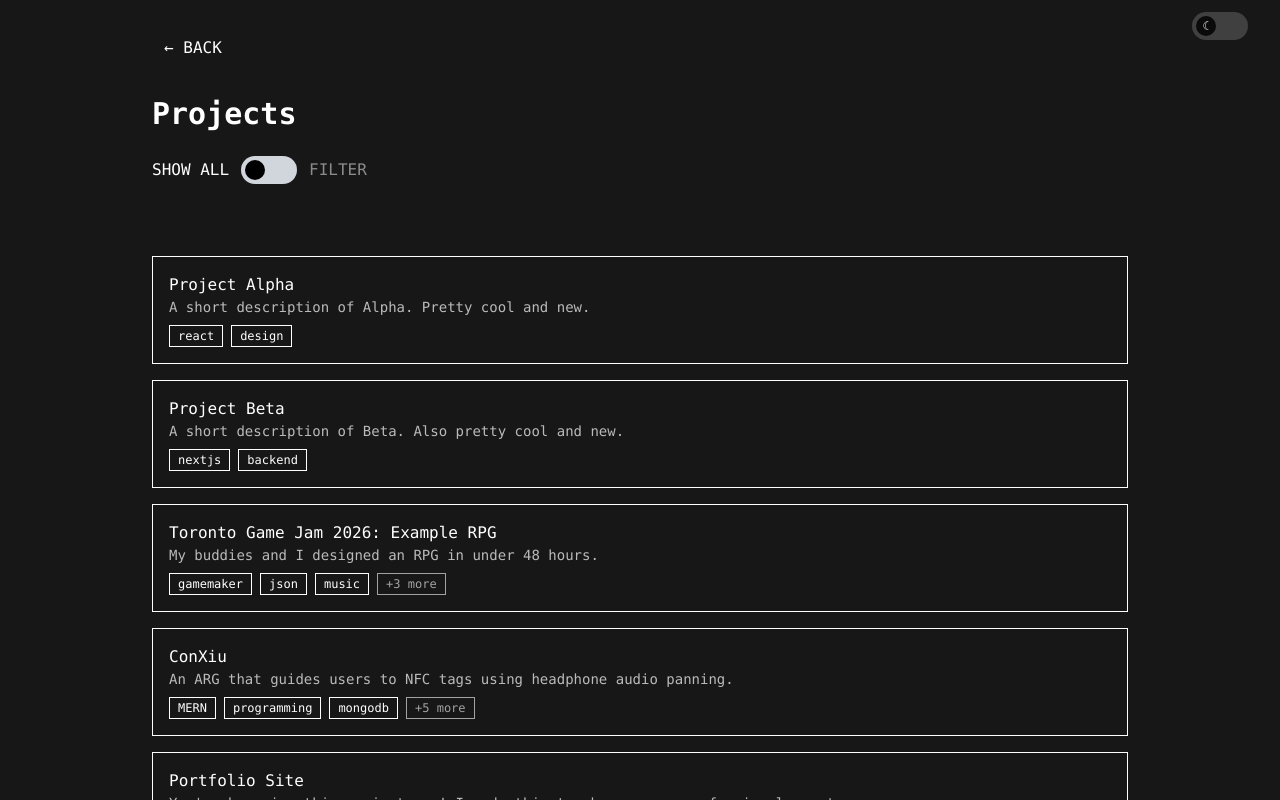
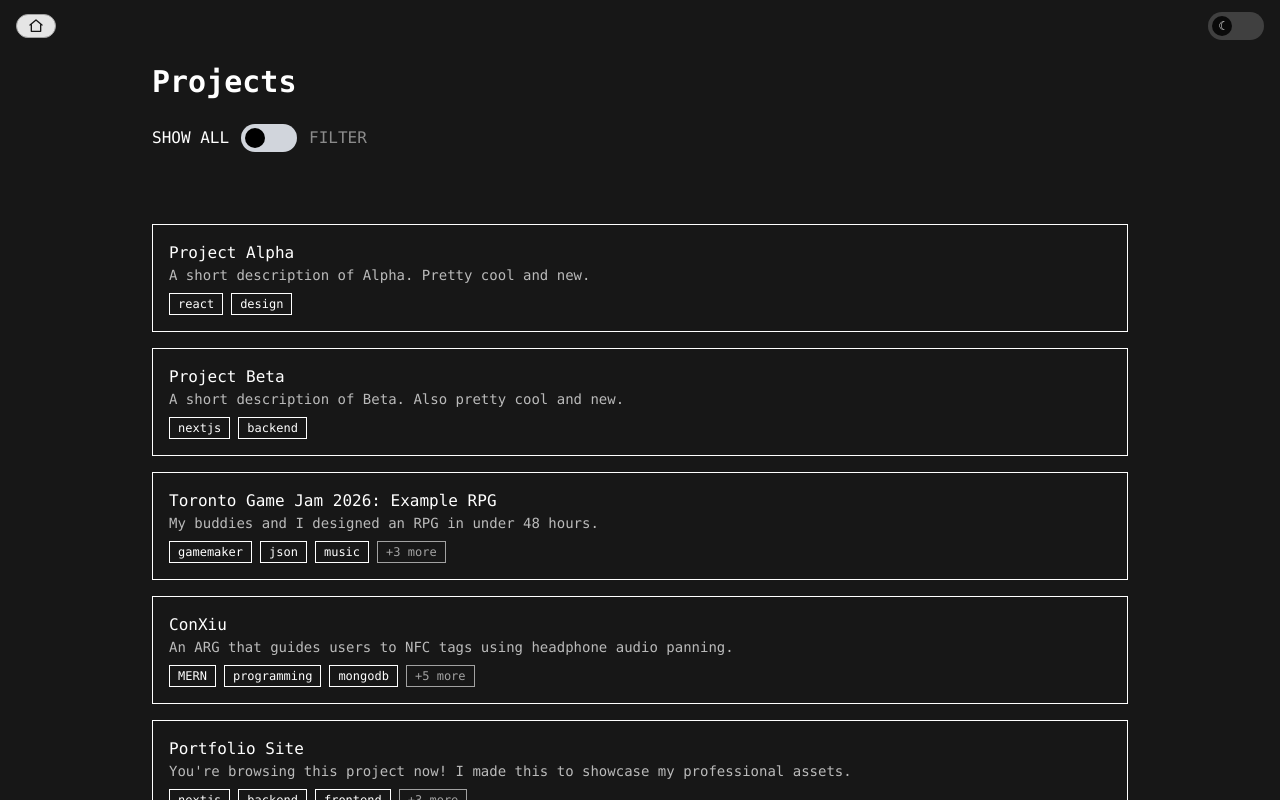
Before and after one commit to tsaulnier/software-portfolio, a Next.js app: page /projects in a window 1280 px wide. Shown: the top 800 px of the page. Built offline with nearby package versions, Linux system fonts and the light colour scheme.

Commit message:
header cleanup

```diff
--- a/app/about/page.tsx
+++ b/app/about/page.tsx
@@ -4,7 +4,9 @@ export default function About(){
 
 return (
     <main>
-        ABOUT
+        <div className="pt-13">
+            ABOUT
+        </div>
     </main>
     )
 }
--- a/app/projects/ProjectsClient.tsx
+++ b/app/projects/ProjectsClient.tsx
@@ -56,13 +56,9 @@ export default function ProjectsClient({ projects, allTags }: Props) {
 
   return (
     <>
-      {/* Back */}
-      <nav style={{ padding: "0.75rem" }}>
-        <Link href="/">← BACK</Link>
-      </nav>
 
       {/* Title */}
-      <h1 className="text-3xl font-semibold">Projects</h1>
+      <h1 className="text-3xl font-semibold pt-10">Projects</h1>
 
       {/* Top controls */}
 
--- a/app/resume/page.tsx
+++ b/app/resume/page.tsx
@@ -2,10 +2,8 @@ import Link from "next/link";
 
 export default function Resume() {
   return (
+    <div className="pt-13">
       <main style={{ height: "100vh", width: "100%" }}>
-      <nav style={{ padding: "0.75rem" }}>
-        <Link href="/">← BACK</Link>
-      </nav>
 
         <iframe
           src="/resume/resume.pdf"
@@ -18,5 +16,6 @@ export default function Resume() {
           }}
         />
       </main>
+    </div>
   );
 }
--- a/components/header.tsx
+++ b/components/header.tsx
@@ -1,38 +1,64 @@
 "use client";
 
 import { useTheme } from "@/components/ThemeProvider";
+import { usePathname } from "next/navigation";
+import Link from "next/link";
 import { useEffect, useState } from "react";
 
 export function Header() {
   const { theme, toggle } = useTheme();
+  const pathname = usePathname();
+  const isHome = pathname === "/";
+
   const [mounted, setMounted] = useState(false);
 
   useEffect(() => {
     setMounted(true);
   }, []);
 
-  if (!mounted) {
-    return null; // or a skeleton placeholder
-  }
+  if (!mounted) return null;
 
   const dark = theme === "dark";
 
   return (
-    <header className="
-      fixed
-      top-3
-      inset-x-0
-      z-50
-      flex
-      justify-end
+    <header
+      className="
+        fixed top-3 inset-x-0 z-50
         px-4
+        pointer-events-none
+      "
+    >
+      <div className="flex items-center justify-between max-w-[100vw]">
+        {/* Home button (hidden on /) */}
+        {isHome ? (
+          <div
+            className="w-10 h-6"
+            aria-hidden
+          />
+        ) : (
+          <Link
+            href="/"
+            aria-label="Home"
+            className="
               pointer-events-auto
+              relative inline-flex items-center justify-center
+              w-10 h-6 rounded-full
+              border
+              border-neutral-400
+              bg-neutral-200 text-neutral-900
+              dark:border-neutral-600
+              dark:bg-neutral-800 dark:text-neutral-100
+              transition-colors duration-200
+              hover:bg-neutral-300 dark:hover:bg-neutral-700
             "
-      style={{
-        marginRight: "1rem",
-      }}
           >
-      <label className="relative inline-flex items-center cursor-pointer">
+            <HomeIcon />
+          </Link>
+        )}
+
+
+        {/* Theme toggle */}
+        <label className="pointer-events-auto relative inline-flex items-center cursor-pointer">
           <input
             type="checkbox"
             checked={theme === "light"}
@@ -48,15 +74,36 @@ export function Header() {
             className="
               absolute left-1 top-1 w-5 h-5 rounded-full
               bg-neutral-950 text-neutral-100
+              dark:bg-neutral-950 dark:text-neutral-100
+              peer-checked:bg-white peer-checked:text-neutral-900
               flex items-center justify-center text-xs
               transition-transform
               peer-checked:translate-x-7
-            peer-checked:bg-white peer-checked:text-neutral-900
             "
           >
             {dark ? "☾" : "☀︎"}
           </div>
         </label>
+      </div>
     </header>
   );
 }
+
+/* Inline icon keeps this self-contained */
+function HomeIcon() {
+  return (
+    <svg
+      xmlns="http://www.w3.org/2000/svg"
+      viewBox="0 0 24 24"
+      fill="none"
+      stroke="currentColor"
+      strokeWidth="2"
+      strokeLinecap="round"
+      strokeLinejoin="round"
+      className="w-4 h-4"
+    >
+      <path d="M3 10.5L12 3l9 7.5" />
+      <path d="M5 10v10h14V10" />
+    </svg>
+  );
+}
```
Lines whose indentation alone changed are shown as unchanged.
